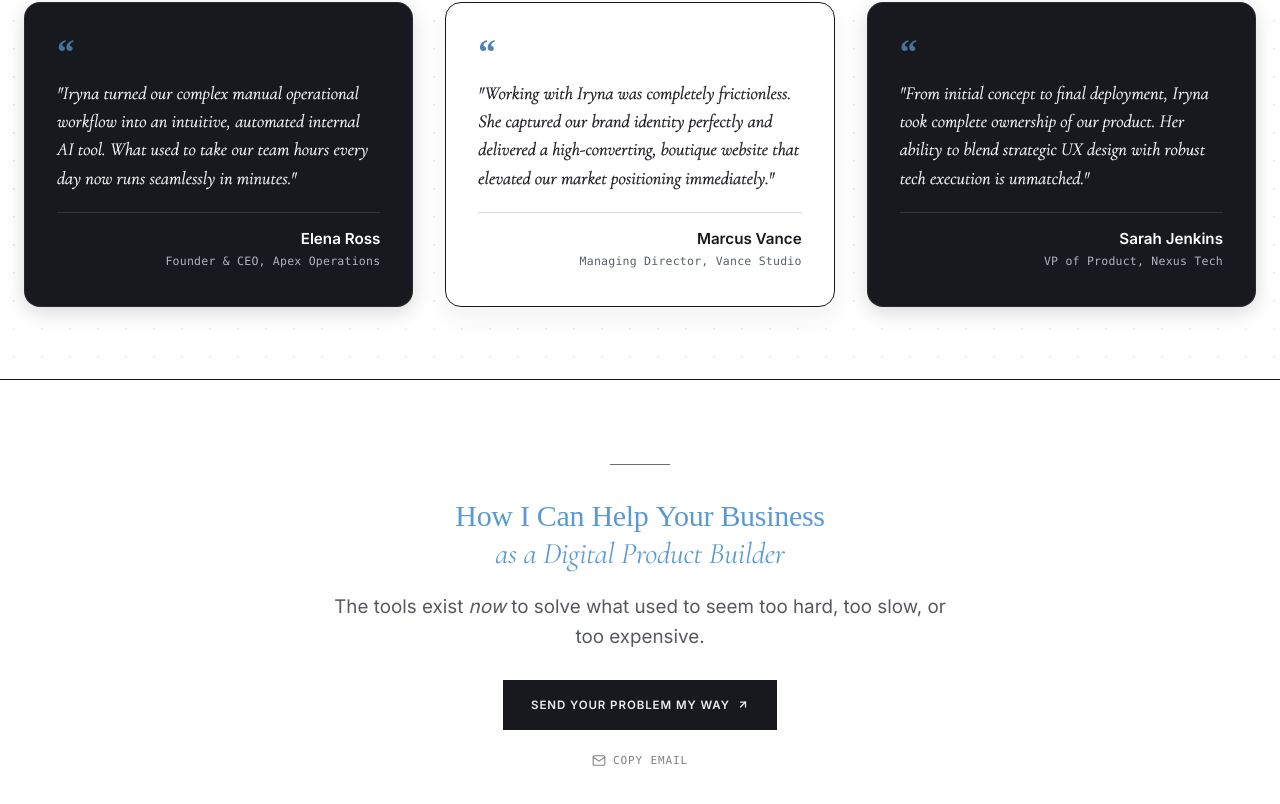
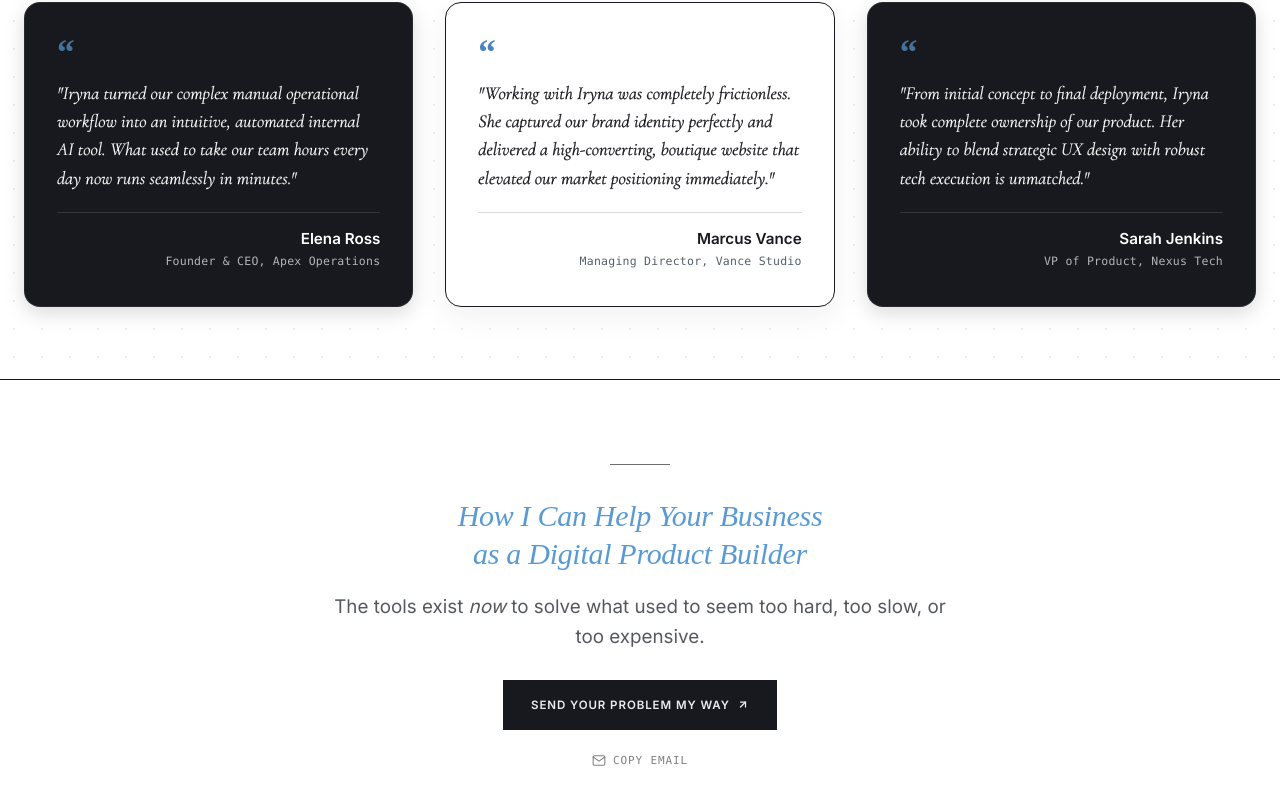
Before and after one commit to Irene2828/porfoliojuly, a Next.js app: page / in a window 1280 px wide. Shown: the part 4073-4877 px from the top of the page. Built offline with nearby package versions, Linux system fonts and the light colour scheme; no server answers; the database is empty; a web font is replaced by a local one.

Commit message:
Italicize both lines of prefooter heading with matching font size

```diff
--- a/src/app/v2/components/EditorialStatement.tsx
+++ b/src/app/v2/components/EditorialStatement.tsx
@@ -82,22 +82,16 @@ export default function EditorialStatement() {
           fontFamily: "'Times New Roman', Times, Georgia, serif",
           fontSize: 'clamp(19px, 3.2vw, 30px)',
           color: '#5a9ad4',
-          fontWeight: 500,
+          fontWeight: 400,
+          fontStyle: 'italic',
           lineHeight: 1.25,
           letterSpacing: '-0.01em',
           textAlign: 'center',
           width: '100%',
           margin: '0 auto 1.25rem auto'
         }}>
-          <span style={{ display: 'block' }}>{'How\u00A0I\u00A0Can\u00A0Help\u00A0Your\u00A0Business'}</span>
-          <span style={{
-            display: 'block',
-            fontFamily: "var(--font-serif), 'Times New Roman', Times, Georgia, serif",
-            fontStyle: 'italic',
-            fontWeight: 400
-          }}>
-            {'as\u00A0a\u00A0Digital\u00A0Product\u00A0Builder'}
-          </span>
+          <span style={{ display: 'block', fontStyle: 'italic' }}>{'How\u00A0I\u00A0Can\u00A0Help\u00A0Your\u00A0Business'}</span>
+          <span style={{ display: 'block', fontStyle: 'italic' }}>{'as\u00A0a\u00A0Digital\u00A0Product\u00A0Builder'}</span>
         </h2>
 
         {/* Statement Subtitle */}
```
